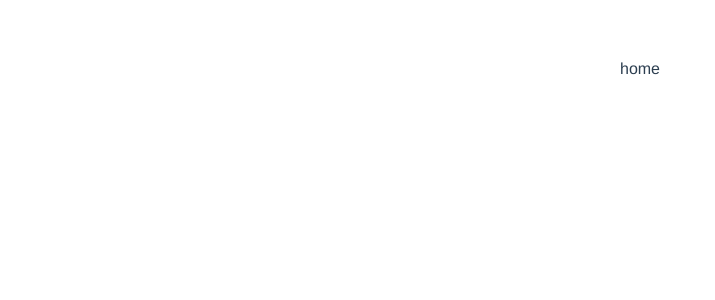
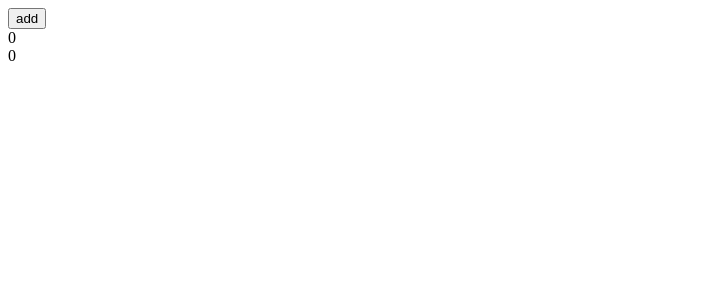
Before and after one commit to csq529/vue3-study, a Vue app: page /#/computed in a window 1280 px wide. Before the commit this address had no page. Shown: the top 300 px of the page, without its empty margins (0-715 px from the left). Built offline with nearby package versions, Linux system fonts and the light colour scheme.

Commit message:
ref reactive watch computed

```diff
--- a/src/App.vue
+++ b/src/App.vue
@@ -1,12 +1,12 @@
 <!--
  * @Author: your name
  * @Date: 2022-01-17 16:47:37
- * @LastEditTime: 2022-01-17 18:15:27
+ * @LastEditTime: 2022-01-19 09:31:17
  * @LastEditors: Please set LastEditors
  * @FilePath: /vue3-1.0/src/App.vue
 -->
 <template>
-  <div @click="loginTo">home</div>
+  <router-view></router-view>
 </template>
 <script>
 import { login } from "./api/login";
@@ -29,21 +29,16 @@ export default defineComponent({
         "&password=" +
         lockPassword
       login(data).then((res) => {
-        // eslint-disable-next-line no-console
-        console.log("resss:::::", res)
-      });
-    },
-  },
-});
+        console.log("resss:::::", res);
+      })
+    }
+  }
+})
 </script>
 
 <style>
 #app {
-  font-family: Avenir, Helvetica, Arial, sans-serif;
-  -webkit-font-smoothing: antialiased;
-  -moz-osx-font-smoothing: grayscale;
-  text-align: center;
-  color: #2c3e50;
-  margin-top: 60px;
+  margin: 0;
+  padding: 0;
 }
 </style>
--- a/src/router/index.js
+++ b/src/router/index.js
@@ -1,3 +1,4 @@
+
 import { createRouter, createWebHashHistory } from "vue-router";
 import Home from "../views/Home.vue";
 
@@ -10,12 +11,28 @@ const routes = [
   {
     path: "/about",
     name: "About",
-    // route level code-splitting
-    // this generates a separate chunk (about.[hash].js) for this route
-    // which is lazy-loaded when the route is visited.
-    component: () =>
-      import(/* webpackChunkName: "about" */ "../views/About.vue"),
+    component: () => import(/* webpackChunkName: "about" */ "../views/About.vue"),
   },
+  {
+    path: "/ref",
+    name: "Ref",
+    component: () => import(/* webpackChunkName: "ref" */ "../views/ref.vue"),
+  },
+  {
+    path: "/reactive",
+    name: "Reactive",
+    component: () => import(/* webpackChunkName: "reactive" */ "../views/reactive.vue"),
+  },
+  {
+    path: "/watch",
+    name: "Watch",
+    component: () => import(/* webpackChunkName: "watch" */ "../views/watch.vue"),
+  },
+  {
+    path: "/computed",
+    name: "Computed",
+    component: () => import(/* webpackChunkName: "computed" */ "../views/computed.vue"),
+  }
 ];
 
 const router = createRouter({
--- a/src/views/Home.vue
+++ b/src/views/Home.vue
@@ -1,18 +1,21 @@
+<!--
+ * @Author: your name
+ * @Date: 2022-01-17 18:04:47
+ * @LastEditTime: 2022-01-19 09:29:30
+ * @LastEditors: your name
+ * @Description: 打开koroFileHeader查看配置 进行设置: https://github.com/OBKoro1/koro1FileHeader/wiki/%E9%85%8D%E7%BD%AE
+ * @FilePath: /vue3-jsj/src/views/Home.vue
+-->
 <template>
   <div class="home">
-    <img alt="Vue logo" src="../assets/logo.png" />
-    <HelloWorld msg="Welcome to Your Vue.js App" />
+    123
   </div>
 </template>
 
 <script>
-// @ is an alias to /src
-import HelloWorld from "@/components/HelloWorld.vue";
-
 export default {
   name: "Home",
   components: {
-    HelloWorld,
   },
 };
 </script>
--- /dev/null
+++ b/src/views/computed.vue
@@ -0,0 +1,36 @@
+<!--
+ * @Author: cui
+ * @Date: 2022-01-19 09:51:12
+ * @LastEditTime: 2022-01-19 10:12:14
+ * @LastEditors: Please set LastEditors
+ * @Description: 打开koroFileHeader查看配置 进行设置: https://github.com/OBKoro1/koro1FileHeader/wiki/%E9%85%8D%E7%BD%AE
+ * @FilePath: /vue3-jsj/src/views/computed.vue
+-->
+<template>
+  <button @click="add">add</button>
+  <div>{{ num }}</div>
+  <div>{{ doubleNum }}</div>
+</template>
+
+<script>
+import { ref, computed } from 'vue'
+export default {
+  setup() {
+    let num = ref(0)
+
+    function add () {
+      num.value = num.value + 1
+    }
+    const doubleNum = computed(() => num.value * 2)
+    return {
+      num,
+      doubleNum,
+      add
+    }
+  }
+}
+</script>
+
+<style>
+
+</style>
--- /dev/null
+++ b/src/views/reactive.vue
@@ -0,0 +1,29 @@
+
+<template>
+  <div>{{ userInfo.name }}</div>
+  <button @click="changeUserInfo">changeUserInfo</button>
+</template>
+
+<script>
+import { reactive } from 'vue'
+export default {
+  setup() {
+    let userInfo = reactive({
+      name: 'cui',
+      age: 18
+    })
+    function changeUserInfo () {
+      userInfo.name = 'csq'
+      console.log('userInfo:', userInfo)
+    }
+    return {
+      userInfo,
+      changeUserInfo
+    }
+  }
+}
+</script>
+
+<style>
+
+</style>
--- /dev/null
+++ b/src/views/ref.vue
@@ -0,0 +1,25 @@
+<template>
+  <div>{{ count }}</div>
+  <button @click="add">add</button>
+</template>
+
+<script>
+import { ref } from 'vue'
+export default {
+  setup() {
+    let count = ref(0)
+    function add () {
+      count.value = count.value + 1
+      console.log('count:', count)
+    }
+    return {
+      count,
+      add
+    }
+  }
+}
+</script>
+
+<style>
+
+</style>
--- /dev/null
+++ b/src/views/watch.vue
@@ -0,0 +1,38 @@
+<!--
+ * @Author: cui
+ * @Date: 2022-01-19 09:39:36
+ * @LastEditTime: 2022-01-19 09:41:35
+ * @LastEditors: Please set LastEditors
+ * @Description: 打开koroFileHeader查看配置 进行设置: https://github.com/OBKoro1/koro1FileHeader/wiki/%E9%85%8D%E7%BD%AE
+ * @FilePath: /vue3-jsj/src/views/watch.vue
+-->
+<template>
+  <div>{{ count }}</div>
+  <button @click="add">add</button>
+</template>
+
+<script>
+import { ref, watch } from 'vue'
+export default {
+  setup() {
+    let count = ref(0)
+
+    function add () {
+      count.value = count.value + 1
+    }
+
+    watch(count, (newVal, oldVal) => {
+      console.log('newVal:', newVal)
+      console.log('oldVal:', oldVal)
+    })
+    return {
+      count,
+      add
+    }
+  }
+}
+</script>
+
+<style>
+
+</style>
--- a/vue.config.js
+++ b/vue.config.js
@@ -1,7 +1,7 @@
 /*
- * @Author: your name
+ * @Author: cui
  * @Date: 2021-09-06 17:51:33
- * @LastEditTime: 2022-01-17 16:22:53
+ * @LastEditTime: 2022-01-18 08:58:23
  * @LastEditors: Please set LastEditors
  * @Description: 打开koroFileHeader查看配置 进行设置: https://github.com/OBKoro1/koro1FileHeader/wiki/%E9%85%8D%E7%BD%AE
  * @FilePath: /vue-components/vue.config.js
@@ -28,16 +28,16 @@ module.exports = {
   },
 
   configureWebpack: () => {},
-  css: {
-    modules: false,
-    extract: IS_PROD,
-    sourceMap: false,
-  },
+  // css: {
+  //   modules: false,
+  //   extract: IS_PROD,
+  //   sourceMap: false,
+  // },
   devServer: {
     open: true,
     port: 8080,
     https: false,
-    hotOnly: true,
+    // hotOnly: true,
     proxy: {
       "/api": {
         target: "http://10.128.62.208",
```
Also changed, not shown: package.json (+12 -10 lines), 1 other file (tests, documents, lock files or other folders).
